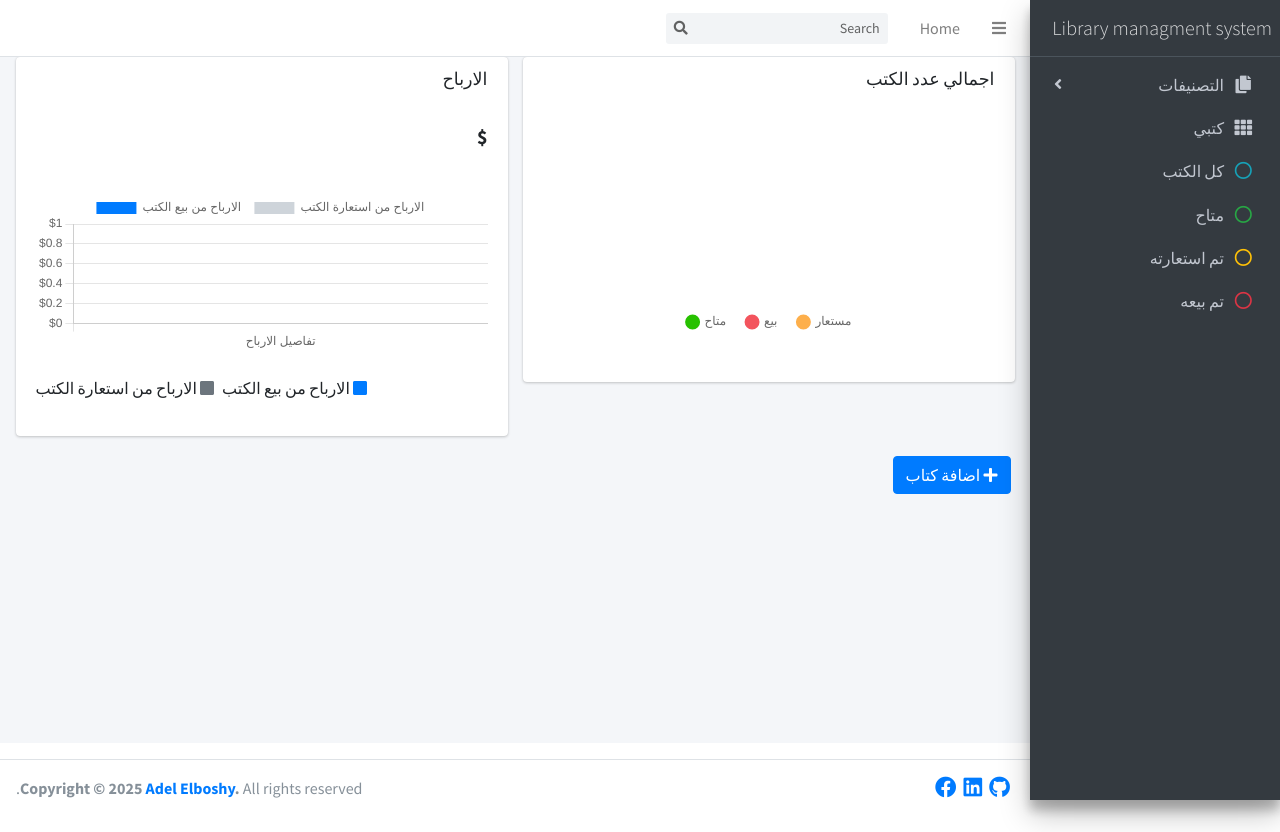
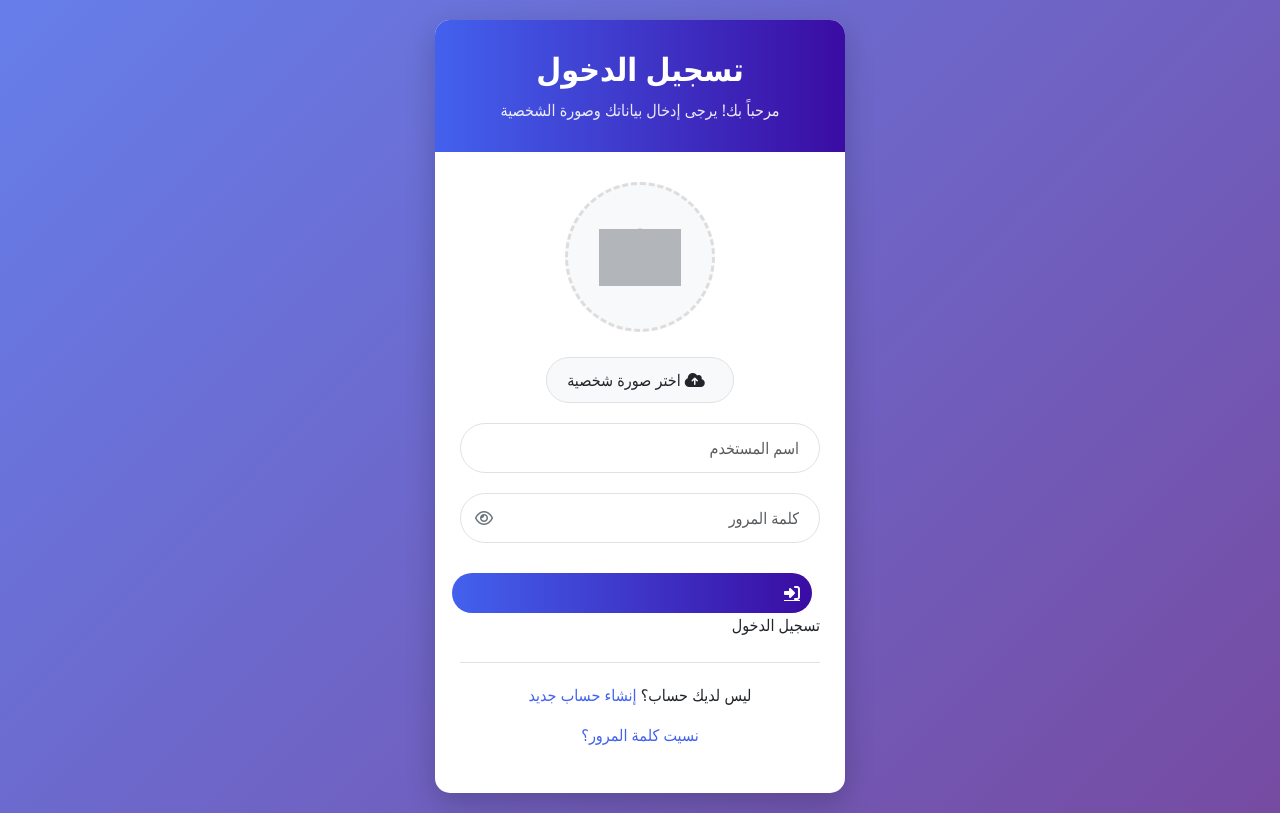
Before and after one commit to adel307/libraries_management_system, a Django app: page /owner in a window 1280 px wide. Run offline with Django 4.2, Linux system fonts and the light colour scheme; data comes from the database, SQL or seed files in the repository; some libraries are stand-ins or nearby versions.

Commit message:
new updates

```diff
--- /dev/null
+++ b/owner/templates/login_owner/login_owner.html
@@ -0,0 +1,406 @@
+<!DOCTYPE html>
+<html lang="ar" dir="rtl">
+<head>
+    <meta charset="UTF-8">
+    <meta name="viewport" content="width=device-width, initial-scale=1.0">
+    <title>تسجيل الدخول - موقعي</title>
+
+    <!-- Bootstrap CSS -->
+    <link href="https://cdn.jsdelivr.net/npm/bootstrap@5.3.0/dist/css/bootstrap.min.css" rel="stylesheet">
+    <!-- Bootstrap Icons -->
+    <link rel="stylesheet" href="https://cdn.jsdelivr.net/npm/bootstrap-icons@1.10.0/font/bootstrap-icons.css">
+    <!-- Font Awesome -->
+    <link rel="stylesheet" href="https://cdnjs.cloudflare.com/ajax/libs/font-awesome/6.4.0/css/all.min.css">
+
+    <style>
+        :root {
+            --primary-color: #4361ee;
+            --secondary-color: #3a0ca3;
+            --success-color: #4cc9f0;
+            --light-color: #f8f9fa;
+            --dark-color: #212529;
+        }
+
+        body {
+            background: linear-gradient(135deg, #667eea 0%, #764ba2 100%);
+            min-height: 100vh;
+            display: flex;
+            align-items: center;
+            justify-content: center;
+            font-family: 'Segoe UI', Tahoma, Geneva, Verdana, sans-serif;
+        }
+
+        .login-container {
+            width: 100%;
+            max-width: 450px;
+            padding: 20px;
+        }
+
+        .login-card {
+            background: white;
+            border-radius: 15px;
+            box-shadow: 0 10px 30px rgba(0, 0, 0, 0.2);
+            overflow: hidden;
+            transition: transform 0.3s ease;
+        }
+
+        .login-card:hover {
+            transform: translateY(-5px);
+        }
+
+        .login-header {
+            background: linear-gradient(to right, var(--primary-color), var(--secondary-color));
+            color: white;
+            padding: 30px 25px;
+            text-align: center;
+        }
+
+        .login-header h2 {
+            margin-bottom: 10px;
+            font-weight: 700;
+        }
+
+        .login-header p {
+            margin-bottom: 0;
+            opacity: 0.9;
+        }
+
+        .login-body {
+            padding: 30px 25px;
+        }
+
+        .image-preview {
+            width: 150px;
+            height: 150px;
+            border-radius: 50%;
+            margin: 0 auto 25px;
+            border: 3px dashed #ddd;
+            display: flex;
+            align-items: center;
+            justify-content: center;
+            overflow: hidden;
+            position: relative;
+            background-color: #f8f9fa;
+            transition: all 0.3s ease;
+        }
+
+        .image-preview:hover {
+            border-color: var(--primary-color);
+        }
+
+        .image-preview img {
+            width: 100%;
+            height: 100%;
+            object-fit: cover;
+            display: none;
+        }
+
+        .image-preview .placeholder {
+            color: #6c757d;
+            text-align: center;
+            font-size: 14px;
+        }
+
+        .file-input-container {
+            margin-bottom: 20px;
+            text-align: center;
+        }
+
+        .file-input-label {
+            display: inline-block;
+            background-color: var(--light-color);
+            color: var(--dark-color);
+            padding: 10px 20px;
+            border-radius: 50px;
+            cursor: pointer;
+            transition: all 0.3s ease;
+            border: 1px solid #dee2e6;
+            font-weight: 500;
+        }
+
+        .file-input-label:hover {
+            background-color: #e9ecef;
+            transform: translateY(-2px);
+        }
+
+        .file-input {
+            display: none;
+        }
+
+        .file-name {
+            margin-top: 8px;
+            font-size: 14px;
+            color: #6c757d;
+        }
+
+        .form-group {
+            margin-bottom: 20px;
+        }
+
+        .form-control {
+            border-radius: 50px;
+            padding: 12px 20px;
+            border: 1px solid #dee2e6;
+            transition: all 0.3s ease;
+        }
+
+        .form-control:focus {
+            box-shadow: 0 0 0 0.25rem rgba(67, 97, 238, 0.25);
+            border-color: var(--primary-color);
+        }
+
+        .btn-login {
+            background: linear-gradient(to right, var(--primary-color), var(--secondary-color));
+            color: white;
+            border: none;
+            border-radius: 50px;
+            padding: 12px;
+            width: 100%;
+            font-weight: 600;
+            transition: all 0.3s ease;
+            margin-top: 10px;
+        }
+
+        .btn-login:hover {
+            transform: translateY(-2px);
+            box-shadow: 0 5px 15px rgba(67, 97, 238, 0.4);
+        }
+
+        .form-footer {
+            text-align: center;
+            margin-top: 25px;
+            padding-top: 20px;
+            border-top: 1px solid #dee2e6;
+        }
+
+        .form-footer a {
+            color: var(--primary-color);
+            text-decoration: none;
+            transition: color 0.3s ease;
+        }
+
+        .form-footer a:hover {
+            color: var(--secondary-color);
+            text-decoration: underline;
+        }
+
+        .alert {
+            border-radius: 10px;
+            margin-bottom: 20px;
+        }
+
+        .password-toggle {
+            position: absolute;
+            left: 15px;
+            top: 50%;
+            transform: translateY(-50%);
+            cursor: pointer;
+            color: #6c757d;
+        }
+
+        .password-container {
+            position: relative;
+        }
+
+        /* RTL adjustments */
+        .form-control {
+            padding-right: 20px;
+            padding-left: 45px;
+        }
+
+        .password-toggle {
+            left: 15px;
+            right: auto;
+        }
+
+        /* Animation for messages */
+        @keyframes fadeIn {
+            from { opacity: 0; transform: translateY(-10px); }
+            to { opacity: 1; transform: translateY(0); }
+        }
+
+        .fade-in {
+            animation: fadeIn 0.5s ease;
+        }
+
+        /* Responsive adjustments */
+        @media (max-width: 576px) {
+            .login-container {
+                padding: 15px;
+            }
+
+            .login-header, .login-body {
+                padding: 20px 15px;
+            }
+
+            .image-preview {
+                width: 120px;
+                height: 120px;
+            }
+        }
+    </style>
+</head>
+<body>
+    <div class="login-container">
+        <div class="login-card">
+            <div class="login-header">
+                <h2>تسجيل الدخول</h2>
+                <p>مرحباً بك! يرجى إدخال بياناتك وصورة الشخصية</p>
+            </div>
+
+            <div class="login-body">
+                <!-- عرض الرسائل -->
+                <div id="messagesContainer">
+                    <!-- سيتم إضافة الرسائل ديناميكيًا هنا -->
+                </div>
+
+                <form method="post" enctype="multipart/form-data" id="loginForm">
+                    <!-- معاينة الصورة -->
+                    <div class="image-preview" id="imagePreview">
+                        <img src="" alt="معاينة الصورة" id="previewImage">
+                        <div class="placeholder" id="imagePlaceholder">
+                            <i class="fas fa-user fa-2x mb-2"></i>
+                            <div>صورة الشخصية</div>
+                        </div>
+                    </div>
+
+                    <!-- حقل رفع الصورة -->
+                    <div class="file-input-container">
+                        <label class="file-input-label" for="id_image">
+                            <i class="fas fa-cloud-upload-alt me-2"></i> اختر صورة شخصية
+                        </label>
+                        <input type="file" name="image" accept="image/*" class="file-input" id="id_image">
+                        <div class="file-name" id="fileName"></div>
+                    </div>
+
+                    <div class="form-group">
+                        <input type="text" name="user_name" class="form-control" placeholder="اسم المستخدم" required>
+                    </div>
+
+                    <div class="form-group password-container">
+                        <input type="password" name="password" class="form-control" placeholder="كلمة المرور" id="passwordField" required>
+                        <span class="password-toggle" id="passwordToggle">
+                            <i class="far fa-eye"></i>
+                        </span>
+                    </div>
+
+
+                        <a class="fas fa-sign-in-alt me-2 btn-login" href="owner/owner.html"></a> تسجيل الدخول
+
+                </form>
+
+                <div class="form-footer">
+                    <p>ليس لديك حساب؟ <a href="#">إنشاء حساب جديد</a></p>
+                    <p><a href="#">نسيت كلمة المرور؟</a></p>
+                </div>
+            </div>
+        </div>
+    </div>
+
+    <!-- Bootstrap JS Bundle -->
+    <script src="https://cdn.jsdelivr.net/npm/bootstrap@5.3.0/dist/js/bootstrap.bundle.min.js"></script>
+
+    <script>
+        document.addEventListener('DOMContentLoaded', function() {
+            // عناصر DOM
+            const imageInput = document.getElementById('id_image');
+            const previewImage = document.getElementById('previewImage');
+            const imagePlaceholder = document.getElementById('imagePlaceholder');
+            const fileName = document.getElementById('fileName');
+            const passwordField = document.getElementById('passwordField');
+            const passwordToggle = document.getElementById('passwordToggle');
+            const loginForm = document.getElementById('loginForm');
+            const messagesContainer = document.getElementById('messagesContainer');
+
+            // معاينة الصورة
+            imageInput.addEventListener('change', function() {
+                const file = this.files[0];
+
+                if (file) {
+                    const reader = new FileReader();
+
+                    reader.addEventListener('load', function() {
+                        previewImage.src = reader.result;
+                        previewImage.style.display = 'block';
+                        imagePlaceholder.style.display = 'none';
+                    });
+
+                    reader.readAsDataURL(file);
+                    fileName.textContent = file.name;
+                } else {
+                    previewImage.style.display = 'none';
+                    imagePlaceholder.style.display = 'flex';
+                    fileName.textContent = '';
+                }
+            });
+
+            // تبديل رؤية كلمة المرور
+            passwordToggle.addEventListener('click', function() {
+                const type = passwordField.getAttribute('type') === 'password' ? 'text' : 'password';
+                passwordField.setAttribute('type', type);
+
+                // تغيير الأيقونة
+                const icon = this.querySelector('i');
+                if (type === 'password') {
+                    icon.classList.remove('fa-eye-slash');
+                    icon.classList.add('fa-eye');
+                } else {
+                    icon.classList.remove('fa-eye');
+                    icon.classList.add('fa-eye-slash');
+                }
+            });
+
+            // محاكاة إرسال النموذج
+            loginForm.addEventListener('submit', function(e) {
+                e.preventDefault();
+
+                // محاكاة التحقق من البيانات
+                const username = this.user_name.value;
+                const password = this.password.value;
+
+                if (username && password) {
+                    showMessage('تم تسجيل الدخول بنجاح!', 'success');
+
+                    // إعادة تعيين النموذج بعد تأخير
+                    setTimeout(() => {
+                        this.reset();
+                        previewImage.style.display = 'none';
+                        imagePlaceholder.style.display = 'flex';
+                        fileName.textContent = '';
+                    }, 2000);
+                } else {
+                    showMessage('يرجى ملء جميع الحقول المطلوبة', 'danger');
+                }
+            });
+
+            // دالة لعرض الرسائل
+            function showMessage(text, type) {
+                // إزالة أي رسائل سابقة
+                while (messagesContainer.firstChild) {
+                    messagesContainer.removeChild(messagesContainer.firstChild);
+                }
+
+                // إنشاء عنصر الرسالة
+                const messageDiv = document.createElement('div');
+                messageDiv.className = `alert alert-${type} fade-in`;
+                messageDiv.textContent = text;
+
+                // إضافة الرسالة إلى الحاوية
+                messagesContainer.appendChild(messageDiv);
+
+                // إزالة الرسالة تلقائياً بعد 5 ثوانٍ
+                setTimeout(() => {
+                    if (messageDiv.parentNode) {
+                        messageDiv.parentNode.removeChild(messageDiv);
+                    }
+                }, 5000);
+            }
+
+            // محاكاة رسالة ترحيب عند تحميل الصفحة
+            setTimeout(() => {
+                showMessage('مرحباً بك! يرجى إدخال بياناتك لتسجيل الدخول', 'info');
+            }, 1000);
+        });
+    </script>
+</body>
+</html>
--- a/owner/views.py
+++ b/owner/views.py
@@ -1,7 +1,52 @@
-from django.shortcuts import render
+from django.shortcuts import render , redirect , get_object_or_404
+from django.http import HttpResponse
+from datetime import datetime
+from my_books.models import *
+from main_app.forms import *
 
 # Create your views here.
 
 def owner_func(request):
 
-    return render(request, 'owner/owner.html')
+    totalPay = 0
+    for book in Book.objects.all() :
+        if book.price :
+            if book.status == 'solid':
+                totalPay += book.price
+
+    totalRental = 0
+    for book in Book.objects.all() :
+        if book.total_rental :
+            if book.status == 'rental':
+                totalRental += book.total_rental
+
+    totalsalarys = totalRental + totalPay
+
+    context = {
+        'current_time' : datetime.now().strftime(f"%Y / %m / %d %H:%M:%S"),
+        'books'        : Book.objects.all(),
+        'catigories'   : Catigory.objects.all(),
+        'forms'        : new_book(),
+        'add_category' : new_category(),
+        'books_num'    : Book.objects.filter(active=True).count(),
+        'avl_books'    : Book.objects.filter(status='availble').count(),
+        'rental_books' : Book.objects.filter(status='rental').count(),
+        'solid_books'  : Book.objects.filter(status='solid').count(),
+        'totalsalarys' : totalsalarys,
+        'totalPay'     : totalPay,
+        'totalRental'  : totalRental,
+    }
+
+    if request.method == 'POST':
+        save_new_book = new_book(request.POST,request.FILES)
+        if save_new_book.is_valid():
+            save_new_book.save()
+            return render(request, 'main_app/index.html', context)
+
+    if request.method == 'POST':
+        save_new_category = new_category(request.POST,request.FILES)
+        if save_new_category.is_valid():
+            save_new_category.save()
+            return render(request, 'main_app/index.html', context)
+
+    return render(request, 'login_owner/login_owner.html',context)
--- a/templates/base.html
+++ b/templates/base.html
@@ -74,7 +74,7 @@
         <!-- Main Sidebar Container -->
         <aside style="position: fixed;" class="main-sidebar sidebar-dark-primary elevation-4">
             <!-- Brand Logo -->
-            <a href="/" class="brand-link">
+            <a href="{% url 'owner_path' %}" class="brand-link">
                 <span class="brand-text font-weight-light">Library managment system </span>
             </a>
 
```
Also changed, not shown: main_app/templates/main_app/index.html (+0 -97 lines), main_app/templates/main_app/delete.html (indentation only), main_app/views.py (line endings or trailing spaces).
